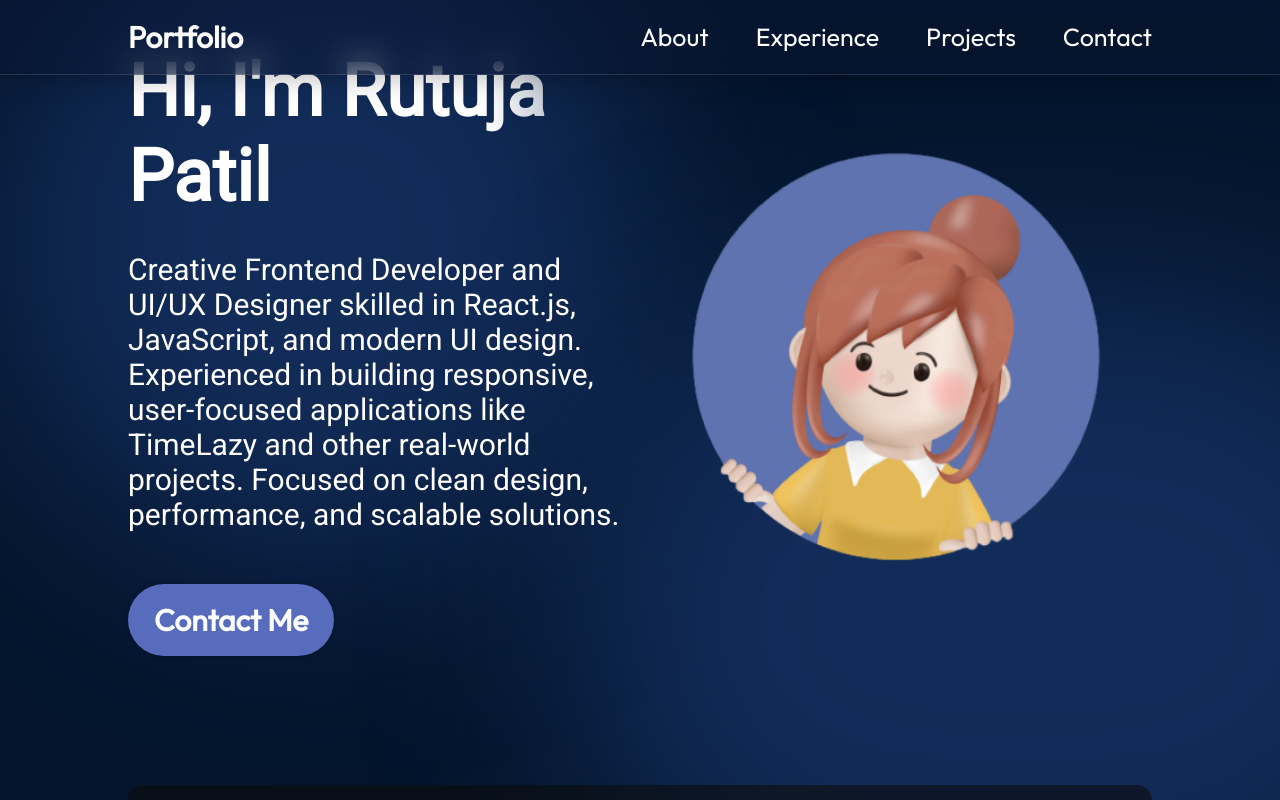
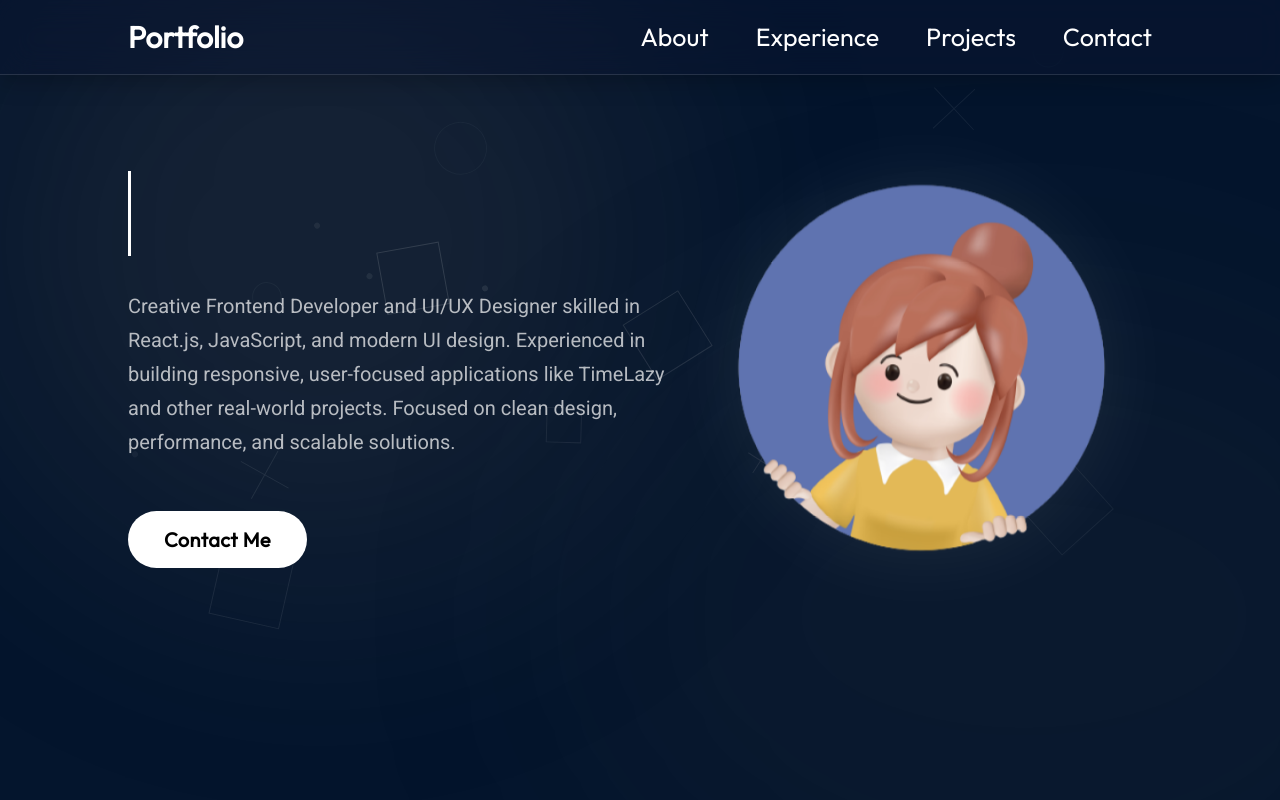
Before and after one commit to rutupatil0833/portfolio-website, a React (Vite) app in the folder react-portfolio-main/: page / in a window 1280 px wide. Shown: the top 800 px of the page. Built offline with nearby package versions, Linux system fonts and the light colour scheme.

Commit message:
Hero Section

```diff
--- a/react-portfolio-main/src/components/Hero/Hero.jsx
+++ b/react-portfolio-main/src/components/Hero/Hero.jsx
@@ -1,19 +1,122 @@
-import React from "react";
-
+import React, { useEffect, useRef } from "react";
 import styles from "./Hero.module.css";
 import { getImageUrl } from "../../utils";
 
 export const Hero = () => {
+  const canvasRef = useRef(null);
+
+  useEffect(() => {
+    const canvas = canvasRef.current;
+    const ctx = canvas.getContext("2d");
+    const section = canvas.parentElement; // ← listen on whole section
+
+
+    const resize = () => {
+      canvas.width  = canvas.offsetWidth;
+      canvas.height = canvas.offsetHeight;
+    };
+    resize();
+    window.addEventListener("resize", resize);
+
+    const shapes = Array.from({ length: 18 }, (_, i) => ({
+      x: Math.random() * canvas.width,
+      y: Math.random() * canvas.height,
+      baseX: 0,
+      baseY: 0,
+      size: Math.random() * 60 + 20,
+      depth: Math.random() * 0.06 + 0.01,
+      rot: Math.random() * Math.PI * 2,
+      rotSpeed: (Math.random() - 0.5) * 0.003,
+      alpha: Math.random() * 0.12 + 0.04,
+      type: ["ring", "square", "cross", "dot"][i % 4],
+    }));
+    shapes.forEach(s => {
+      s.baseX = s.x;
+      s.baseY = s.y;
+    });
+
+    let mx = canvas.width / 2;
+    let my = canvas.height / 2;
+
+    const onMove = e => {                      // ← now on section
+
+      const r = section.getBoundingClientRect();
+
+      mx = e.clientX - r.left;
+      my = e.clientY - r.top;
+    };
+    section.addEventListener("mousemove", onMove); // ← changed
+
+
+    const drawShape = (ctx, s) => {
+      const cx = canvas.width / 2;
+      const cy = canvas.height / 2;
+      const tx = s.baseX + (mx - cx) * s.depth;
+      const ty = s.baseY + (my - cy) * s.depth;
+      s.rot += s.rotSpeed;
+      ctx.save();
+      ctx.translate(tx, ty);
+      ctx.rotate(s.rot);
+      ctx.globalAlpha = s.alpha;
+      ctx.strokeStyle = "rgba(255,255,255,1)";
+      ctx.fillStyle   = "rgba(255,255,255,1)";
+      ctx.lineWidth = 1;
+      const h = s.size / 2;
+      if (s.type === "ring") {
+        ctx.beginPath();
+        ctx.arc(0, 0, h, 0, Math.PI * 2);
+        ctx.stroke();
+      } else if (s.type === "square") {
+        ctx.strokeRect(-h, -h, s.size, s.size);
+      } else if (s.type === "cross") {
+        ctx.beginPath();
+        ctx.moveTo(-h, 0); ctx.lineTo(h, 0);
+        ctx.moveTo(0, -h); ctx.lineTo(0, h);
+        ctx.stroke();
+      } else {
+        ctx.beginPath();
+        ctx.arc(0, 0, 3, 0, Math.PI * 2);
+        ctx.fill();
+      }
+      ctx.restore();
+    };
+
+    let raf;
+    const draw = () => {
+      ctx.clearRect(0, 0, canvas.width, canvas.height);
+      shapes.forEach(s => drawShape(ctx, s));
+      raf = requestAnimationFrame(draw);
+    };
+    draw();
+
+    return () => {
+      cancelAnimationFrame(raf);
+      section.removeEventListener("mousemove", onMove); // ← changed
+
+      window.removeEventListener("resize", resize);
+    };
+  }, []);
+
   return (
     <section className={styles.container}>
+      <canvas
+        ref={canvasRef}
+        className={styles.particles}
+      />
       <div className={styles.content}>
         <h1 className={styles.title}>Hi, I'm Rutuja Patil</h1>
         <p className={styles.description}>
-        Creative Frontend Developer and UI/UX Designer skilled in React.js, JavaScript, and modern UI design. Experienced in building responsive, user-focused applications like TimeLazy and other real-world projects. Focused on clean design, performance, and scalable solutions.
+          Creative Frontend Developer and UI/UX Designer skilled in
+          React.js, JavaScript, and modern UI design. Experienced in
+          building responsive, user-focused applications like TimeLazy
+          and other real-world projects. Focused on clean design,
+          performance, and scalable solutions.
         </p>
-        <a href="mailto:myemail@email.com" className={styles.contactBtn}>
-          Contact Me
-        </a>
+
+<a href="#contact" className={styles.contactBtn}>
+
+  Contact Me
+</a>
       </div>
       <img
         src={getImageUrl("hero/heroImage.png")}
--- a/react-portfolio-main/src/components/Hero/Hero.module.css
+++ b/react-portfolio-main/src/components/Hero/Hero.module.css
@@ -1,89 +1,115 @@
 @import "../../vars.css";
 
+/* ── Container ── */
 .container {
   position: relative;
   display: flex;
   align-items: center;
   justify-content: space-between;
   margin-top: 49px;
+  min-height: 80vh;
   z-index: 1;
   margin-left: 10%;
   margin-right: 10%;
 }
 
+/* ── Canvas particles (cursor-reactive bg) ── */
+.particles {
+  position: absolute;
+  inset: 0;
+  width: 100%;
+  height: 100%;
+  z-index: 0;
+  pointer-events: none;
+}
+
+/* ── Content block ── */
 .content {
   display: flex;
   flex-direction: column;
   align-items: flex-start;
-  color: var(--color-text);
+  color: #ffffff;
   z-index: 1;
+  animation: fadeSlideUp 0.9s ease both;
 }
 
+/* ── Title — typewriter effect ── */
 .title {
   font-size: 72px;
   font-weight: 900;
   margin-bottom: 33px;
   font-family: var(--font-roboto);
-  background: linear-gradient(
-    90deg,
-    rgba(255, 255, 255, 1) 70%,
-    rgba(255, 255, 255, 0) 120%
-  );
+  background: linear-gradient(90deg, #ffffff 0%, #a0a0a0 60%, #333 100%);
+  -webkit-background-clip: text;
   -webkit-text-fill-color: transparent;
-  -webkit-background-clip: text;
+  background-clip: text;
+  overflow: hidden;
+  white-space: nowrap;
+  border-right: 3px solid #ffffff;
+  width: 0;
+  animation:
+    typewriter 1.8s steps(20) 0.3s forwards,
+    blink 0.75s step-end 0.3s 8;
 }
 
+/* ── Description ── */
 .description {
-  font-size: 30px;
+  font-size: 20px;
   font-family: var(--font-roboto);
   margin-bottom: 52px;
+  color: rgba(255, 255, 255, 0.7);
+  max-width: 540px;
+  line-height: 1.7;
+  opacity: 0;
+  animation: fadeIn 0.8s ease 2.2s forwards;
 }
 
+/* ── Contact button ── */
 .contactBtn {
   text-decoration: none;
-  background-color: var(--color-primary);
-  color: var(--color-text);
+  color: #000000;
+  background: #ffffff;
   border-radius: 100px;
-  font-size: 30px;
-  font-weight: 600;
-  padding: 17px 26px;
-  box-shadow: 0 0 4px 0 rgba(0, 0, 0, 0.25);
+  font-size: 20px;
+  font-weight: 700;
+  padding: 16px 36px;
+  letter-spacing: 0.02em;
+  opacity: 0;
+  transition: transform 0.2s ease, box-shadow 0.2s ease, background 0.2s ease;
+  animation: fadeIn 0.8s ease 2.6s forwards;
 }
 
-.heroImg {
-  width: 50%;
-  z-index: 1;
-
-  animation-name: floating;
-  animation-duration: 3s;
-  animation-iteration-count: infinite;
-  animation-timing-function: ease-in-out;
+.contactBtn:hover {
+  background: #e2e2e2;
+  transform: translateY(-3px) scale(1.03);
+  box-shadow: 0 8px 32px rgba(255, 255, 255, 0.15);
 }
 
-@keyframes floating {
-  0% {
-    transform: translate(0, 0px);
-  }
-  50% {
-    transform: translate(0, 10px);
-  }
-  100% {
-    transform: translate(0, -0px);
-  }
+/* ── Hero image ── */
+.heroImg {
+  width: 45%;
+  z-index: 1;
+  filter: drop-shadow(0 0 40px rgba(255, 255, 255, 0.08));
+  opacity: 0;
+  animation:
+    fadeIn 1s ease 0.4s forwards,
+    floating 4s ease-in-out 1.4s infinite;
 }
 
+/* ── Blur orbs ── */
 .topBlur {
   position: absolute;
   width: 50vw;
   height: 50vw;
   min-width: 350px;
-  min-width: 350px;
   top: -128px;
   left: -10vw;
-  border-radius: 764px;
-  background: rgba(25, 55, 109, 0.7);
-  filter: blur(100px);
+  border-radius: 50%;
+  background: rgba(80, 80, 80, 0.25);
+  filter: blur(120px);
   z-index: 0;
+  pointer-events: none;
+  animation: pulse 6s ease-in-out infinite alternate;
 }
 
 .bottomBlur {
@@ -91,21 +117,73 @@
   width: 70vw;
   height: 50vw;
   min-width: 350px;
-  min-width: 250px;
   top: 246px;
   right: -25vw;
-  border-radius: 764px;
-  background: rgba(25, 55, 109, 0.7);
-  filter: blur(100px);
+  border-radius: 50%;
+  background: rgba(60, 60, 60, 0.2);
+  filter: blur(120px);
   z-index: 0;
+  pointer-events: none;
+  animation: pulse 8s ease-in-out 1s infinite alternate-reverse;
 }
 
+/* ── Keyframes ── */
+@keyframes typewriter {
+  from { width: 0 }
+  to   { width: 100% }
+}
+
+@keyframes blink {
+  50% { border-color: transparent }
+}
+
+@keyframes fadeIn {
+  to { opacity: 1 }
+}
+
+@keyframes fadeSlideUp {
+  from { opacity: 0; transform: translateY(30px) }
+  to   { opacity: 1; transform: translateY(0) }
+}
+
+@keyframes floating {
+  0%   { transform: translateY(0px) }
+  50%  { transform: translateY(-14px) }
+  100% { transform: translateY(0px) }
+}
+
+@keyframes pulse {
+  from { opacity: 0.5; transform: scale(1) }
+  to   { opacity: 0.9; transform: scale(1.08) }
+}
+
+/* ── Mobile ── */
 @media screen and (max-width: 830px) {
   .container {
     flex-direction: column-reverse;
+    min-height: unset;
+    padding-bottom: 60px;
   }
 
   .content {
     align-items: center;
+    text-align: center;
+  }
+
+  .title {
+    font-size: 44px;
+    white-space: normal;
+    border-right: none;
+    width: 100%;
+    animation: fadeIn 1s ease 0.3s forwards;
+  }
+
+  .heroImg {
+    width: 75%;
+    margin-bottom: 32px;
+  }
+
+  .description {
+    font-size: 16px;
   }
 }
```
